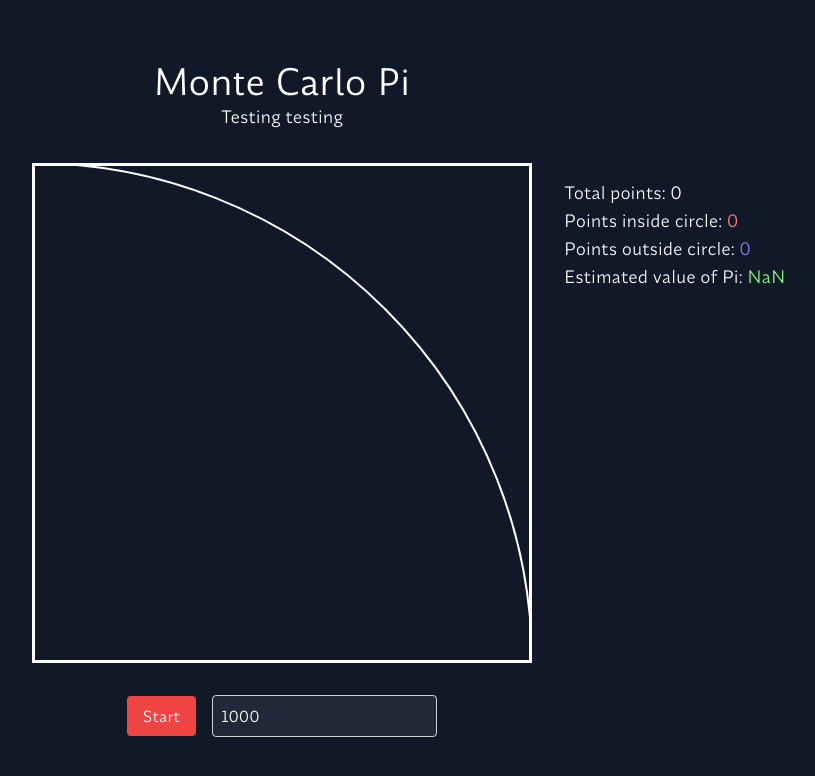
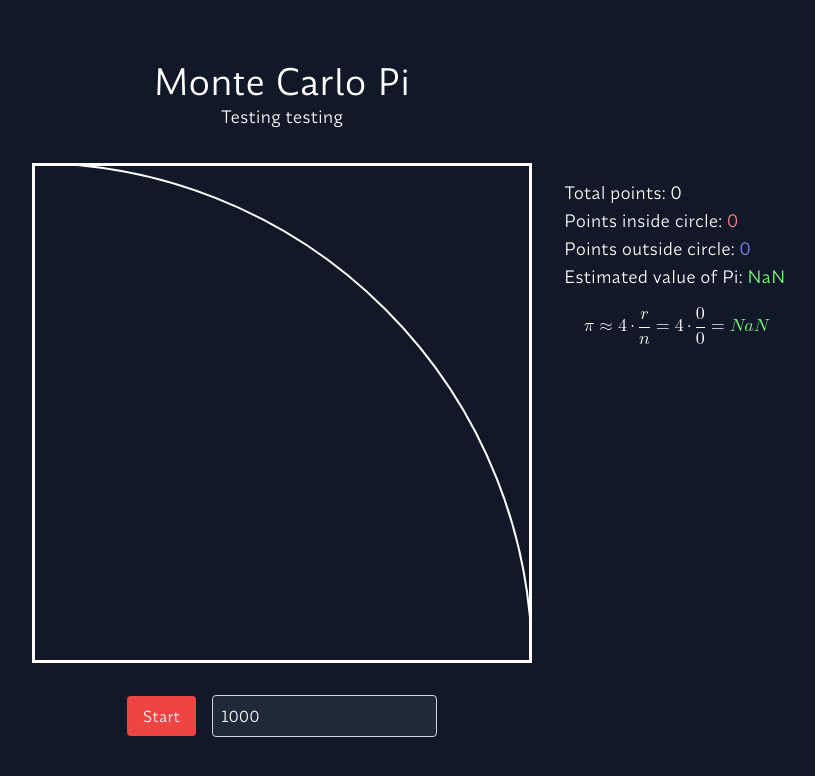
Before and after one commit to TetieWasTaken/monte-carlo-pi, a Next.js app: page / in a window 1280 px wide. Shown: the top 776 px of the page, without its empty margins (358-1173 px from the left). Built offline with nearby package versions, Linux system fonts and the light colour scheme.

Commit message:
feat(content): add KaTeX

```diff
--- a/package.json
+++ b/package.json
@@ -9,6 +9,7 @@
     "lint": "next lint"
   },
   "dependencies": {
+    "katex": "^0.16.21",
     "next": "15.1.6",
     "react": "^19.0.0",
     "react-dom": "^19.0.0"
--- a/src/app/page.tsx
+++ b/src/app/page.tsx
@@ -2,6 +2,7 @@
 
 import { useEffect, useRef, useState } from "react";
 import { Point } from "@/types";
+import katex from "katex";
 
 const randomPoint = (): Point => {
   const x = Math.random();
@@ -78,6 +79,11 @@ export default function Home() {
     }
   }, [points]);
 
+  const pointsInsideCircle = points.filter((p) => p.isInsideCircle).length;
+  const estimatedPi = (4 * (pointsInsideCircle / points.length)).toPrecision(
+    points.length.toString().length,
+  );
+
   return (
     <div className="flex justify-center items-center h-screen bg-gray-900 text-white flex-col">
       <div className="mb-8 text-center">
@@ -95,24 +101,31 @@ export default function Home() {
           <p className="text-lg">
             Points inside circle:{" "}
             <span className="text-[#ff7f7f]">
-              {points.filter((p) => p.isInsideCircle).length}
+              {pointsInsideCircle}
             </span>
           </p>
           <p className="text-lg">
             Points outside circle:{" "}
             <span className="text-[#7f7fff]">
-              {points.filter((p) => !p.isInsideCircle).length}
+              {points.length - pointsInsideCircle}
             </span>
           </p>
           <p className="text-lg">
             Estimated value of Pi:{" "}
             <span className="text-[#7fff7f]">
-              {(4 * (points.filter((p) =>
-                p.isInsideCircle
-              ).length / points.length)).toPrecision(
-                points.length.toString().length,
-              )}
+              {estimatedPi}
             </span>
+          </p>
+          <p className="text-lg mt-4">
+            <span
+              className="text-white"
+              dangerouslySetInnerHTML={{
+                __html: katex.renderToString(
+                  `\\pi \\approx 4 \\cdot \\frac{r}{n} = 4 \\cdot \\frac{${pointsInsideCircle}}{${points.length}}= \\color{#7fff7f} ${estimatedPi}`,
+                  { throwOnError: false, displayMode: true, output: "mathml" },
+                ),
+              }}
+            />
           </p>
         </div>
       </div>
```
Also changed, not shown: 1 other file (tests, documents, lock files or other folders).
